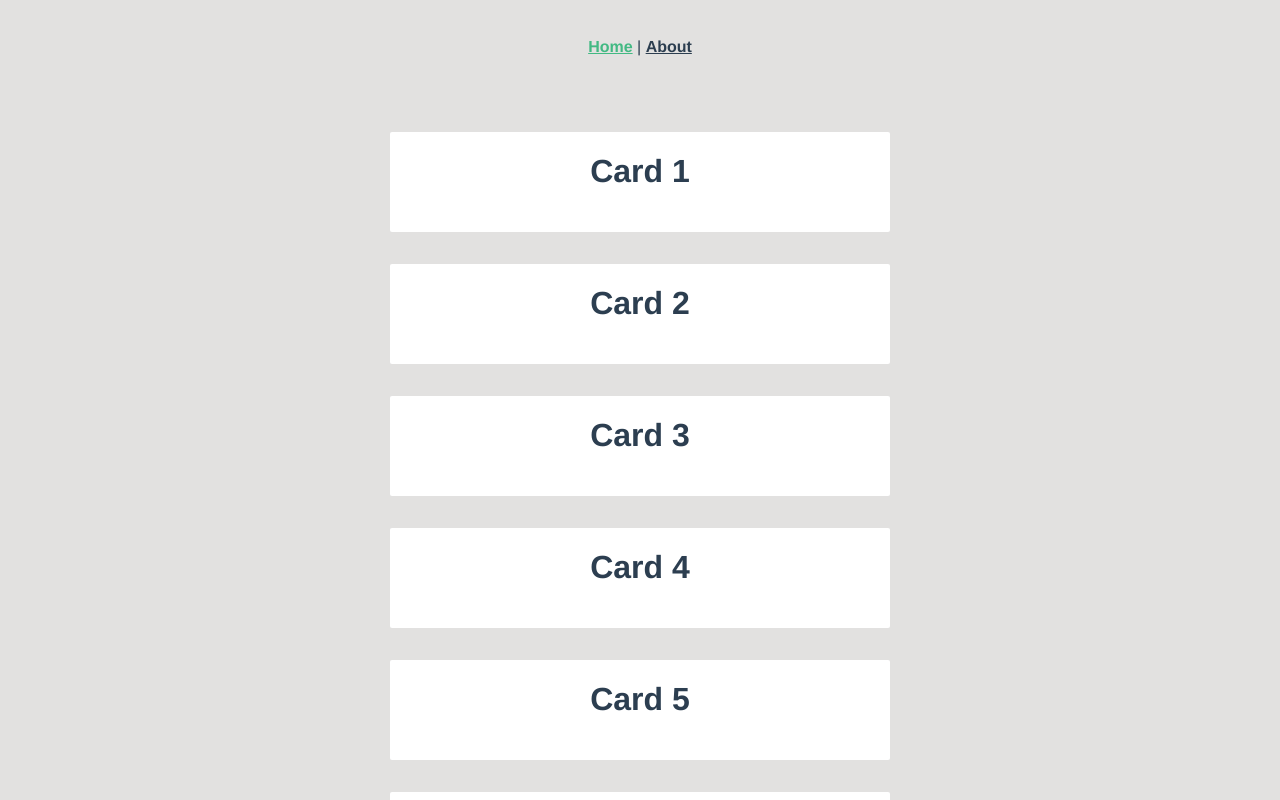
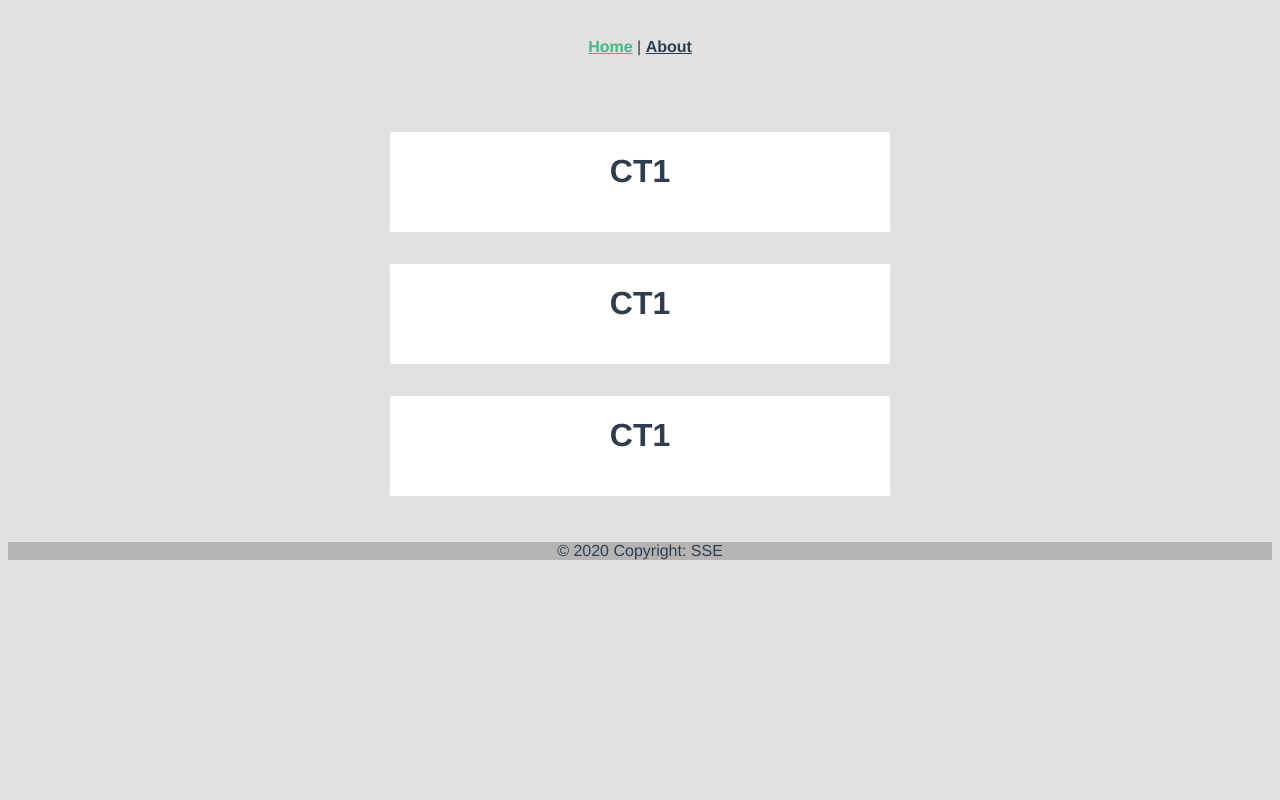
Before and after one commit to umangcodes/wanderer, a Vue app in the folder productshop/: page / in a window 1280 px wide. Shown: the top 800 px of the page. Built offline with nearby package versions, Linux system fonts and the light colour scheme.

Commit message:
home file now contains a productCard which will create cards based on the events data in the store state.

```diff
--- a/productshop/src/views/Home.vue
+++ b/productshop/src/views/Home.vue
@@ -1,12 +1,8 @@
 <template>
   <div class="home">
     <div class="cards">
-      <productCard cardName="Card 1" />
-      <productCard cardName="Card 2" />
-      <productCard cardName="Card 3" />
-      <productCard cardName="Card 4" />
-      <productCard cardName="Card 5" />
-      <productCard cardName="Card 6" />
+      <productCard v-for="event in $store.state.events" :key="event.id" :cardName="event.title" :cardId="event.id"/>
+
     </div>
   </div>
   <Footer />
```
